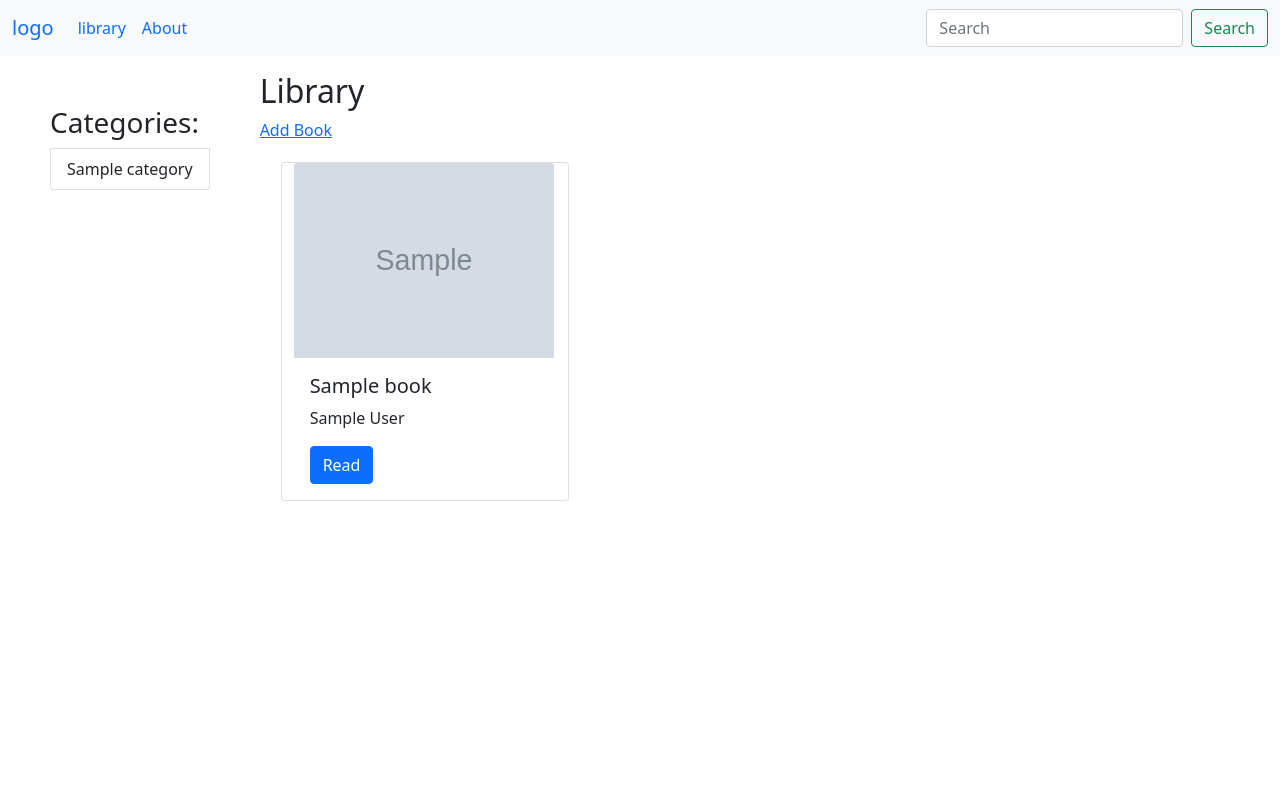
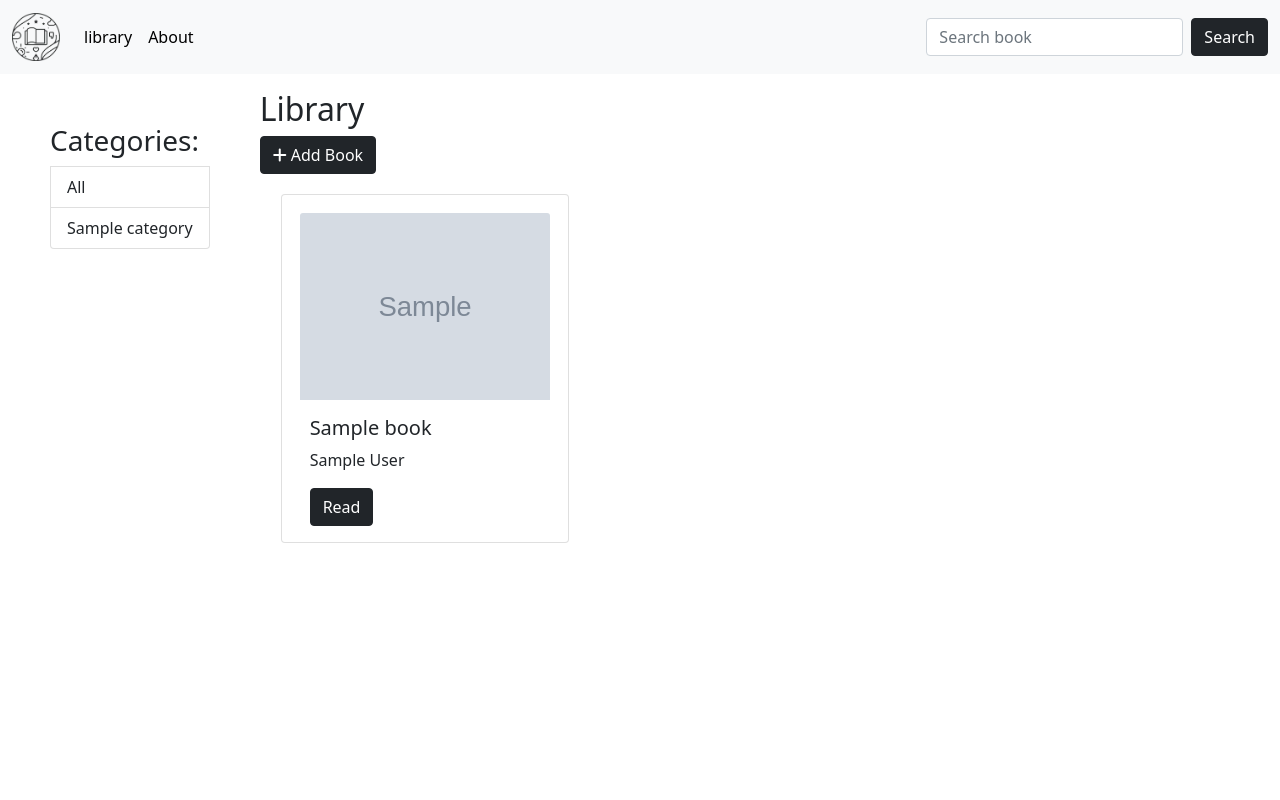
Before and after one commit to Expece/django-library, a Django app: page /library/ in a window 1280 px wide. Run offline with Django 4.2, Linux system fonts and the light colour scheme; a user stored in the database is signed in; tables that the repository leaves empty hold one stand-in row (values such as "Sample post"); grey boxes marked "Sample" are stand-in pictures; some libraries are stand-ins or nearby versions.

Commit message:
css styles

```diff
--- a/library/templates/inc/_book.html
+++ b/library/templates/inc/_book.html
@@ -1,9 +1,9 @@
 <div class="card" style="width: 18rem; margin-left: 21px; margin-right: 21px;">
   <!-- min: 260X260 -->
-    <img src="{{book.cover.url}}" class="card-img-top" alt="..." style="max-width: 260px; max-height: 260px;">
+    <img src="{{book.cover.url}}" class="card-img-top" alt="..." style="max-width: 250px; max-height: 250px; margin: 0 auto; margin-top: 17.5px;">
     <div class="card-body">
       <h5 class="card-title">{{book.title}}</h5>
       <p class="card-text">{{book.author}}</p>
-      <a href="{{ book.get_absolute_url }}" class="btn btn-primary">Read</a>
+      <a href="{{ book.get_absolute_url }}" class="btn btn-dark">Read</a>
     </div>
 </div>
--- a/library/templates/inc/_categorylist.html
+++ b/library/templates/inc/_categorylist.html
@@ -1,5 +1,6 @@
 <ul class="list-group">
     <h3>Categories:</h3>
+    <a class="list-group-item" href="{% url 'library' %}">All</a>
     {% for category in categories %}
         <a class="list-group-item" href="{% url 'getBooksByCategory' category_title=category.title %}">{{category.title}}</a>
     {% endfor %}
--- a/library/templates/library/library.html
+++ b/library/templates/library/library.html
@@ -8,7 +8,7 @@
     <h2 class="content-category">Library</h2>
     <div class="container"></div>
     {% if user.is_authenticated %}
-        <p><a href="{% url 'addbook' %}" class="addbook">Add Book</a></p>
+        <p><a href="{% url 'addbook' %}" class="btn btn-dark"> <i class="fa-solid fa-plus"></i> Add Book</a></p>
     {% endif %}
     <div class="book-shelf">
         <div class="row row-cols-1 row-cols-md-3 g-4">
--- a/main/static/css/style.css
+++ /dev/null
@@ -1,13 +0,0 @@
-/* night time */
-/* body {
-    background-color: black;
-} */
-
-.book-shelf{
-    margin-top: 20px;
-}
-
-.list-group{
-    float: left;
-    margin: 50px;
-}
--- /dev/null
+++ b/main/static/main/css/style.css
@@ -0,0 +1,38 @@
+html, body {
+    height: 100vh;
+    /* background: -webkit-linear-gradient(90deg,#269ef1,#7036be);
+    background: linear-gradient(90deg,#269ef1,#7036be); */
+}
+
+a, .nav-link{
+    color: black;
+}
+
+.form-control:focus {
+    color: #212529;
+    background-color: #fff;
+    border-color: #212529;
+    outline: 0;
+    box-shadow: 0 0 0 .25rem rgba(0, 0, 0, 0.25);
+}
+
+.nav-link:hover{
+    color:rgba(0, 0, 0, 0.5)
+}
+
+.list-group-item:hover{
+    color:rgba(0, 0, 0, 0.5)
+}
+
+.book-shelf{
+    margin-top: 20px;
+}
+
+.addbook {
+    text-decoration: none;
+}
+
+.list-group{
+    float: left;
+    margin: 50px;
+}
--- a/main/templates/inc/_navbar.html
+++ b/main/templates/inc/_navbar.html
@@ -1,11 +1,12 @@
+{% load static %}
 <nav class="navbar navbar-expand-lg bg-light">
     <div class="container-fluid">
-      <a class="navbar-brand" href="{% url 'home' %}">logo</a>
+      <a class="navbar-brand" href="{% url 'home' %}"><img src="{% static 'main/images/book_logo.png' %}" alt="LOGO" style="width: 6vh; height:6vh;"></a>
       <button class="navbar-toggler" type="button" data-bs-toggle="collapse" data-bs-target="#navbarSupportedContent" aria-controls="navbarSupportedContent" aria-expanded="false" aria-label="Toggle navigation">
         <span class="navbar-toggler-icon"></span>
       </button>
       <div class="collapse navbar-collapse" id="navbarSupportedContent">
-        <ul class="navbar-nav me-auto mb-2 mb-lg-0">
+        <ul class="navbar-nav me-auto mb-2 mb-lg-0" style="color: black;">
           <li class="nav-item">
             <a class="nav-link active" aria-current="page" href="{% url 'library' %}">library</a>
           </li>
@@ -14,8 +15,8 @@
           </li>
         </ul>
         <form class="d-flex" role="search">
-          <input class="form-control me-2" type="search" placeholder="Search" aria-label="Search">
-          <button class="btn btn-outline-success" type="submit">Search</button>
+          <input class="form-control me-2" type="search" placeholder="Search book" aria-label="Search">
+          <button class="btn btn-dark" type="submit">Search</button>
         </form>
       </div>
     </div>
--- a/main/templates/main/base.html
+++ b/main/templates/main/base.html
@@ -6,10 +6,12 @@
     <meta http-equiv="X-UA-Compatible" content="IE=edge">
     <meta name="viewport" content="width=device-width, initial-scale=1.0">
     <title>Django library</title>
+    <!-- Fontawesome(for icons) -->
+    <script src="https://kit.fontawesome.com/d9babc7854.js" crossorigin="anonymous"></script>
     <!-- Bootstrap -->
     <link rel="stylesheet" href="https://cdn.jsdelivr.net/npm/bootstrap@5.1.3/dist/css/bootstrap.min.css" integrity="sha384-1BmE4kWBq78iYhFldvKuhfTAU6auU8tT94WrHftjDbrCEXSU1oBoqyl2QvZ6jIW3" crossorigin="anonymous">
     <!-- My css -->
-    <link rel="stylesheet" type="text/css" href="{% static 'css/style.css' %}">
+    <link rel="stylesheet" type="text/css" href="{% static 'main/css/style.css' %}">
 </head>
 <body>
     {% include 'inc/_navbar.html' %}
```
Also changed, not shown: main/static/main/images/book_logo.png (added).
